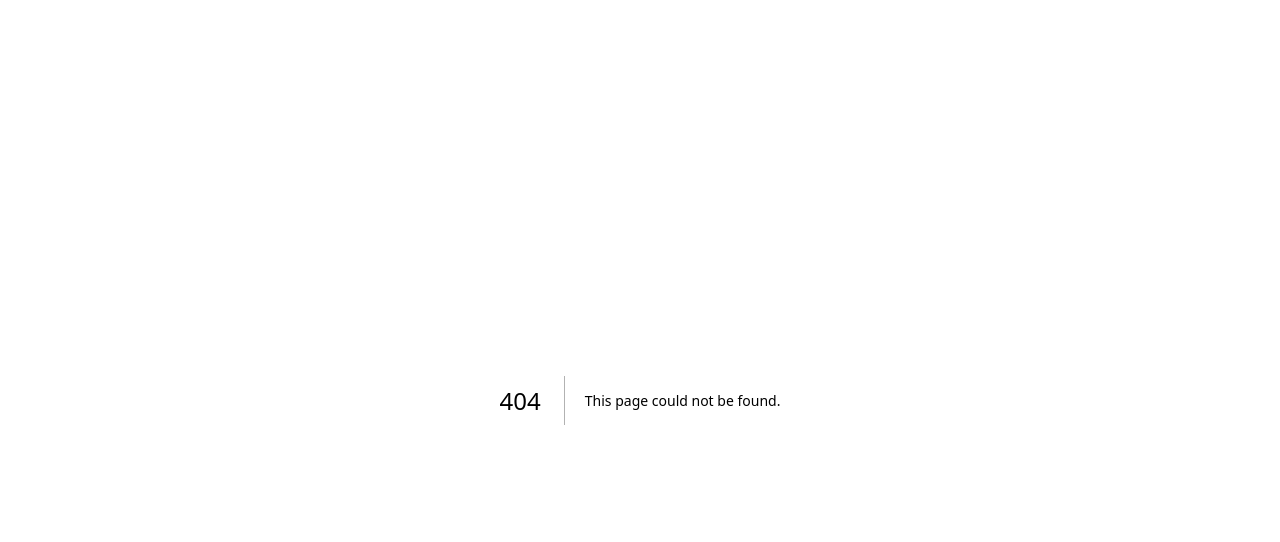
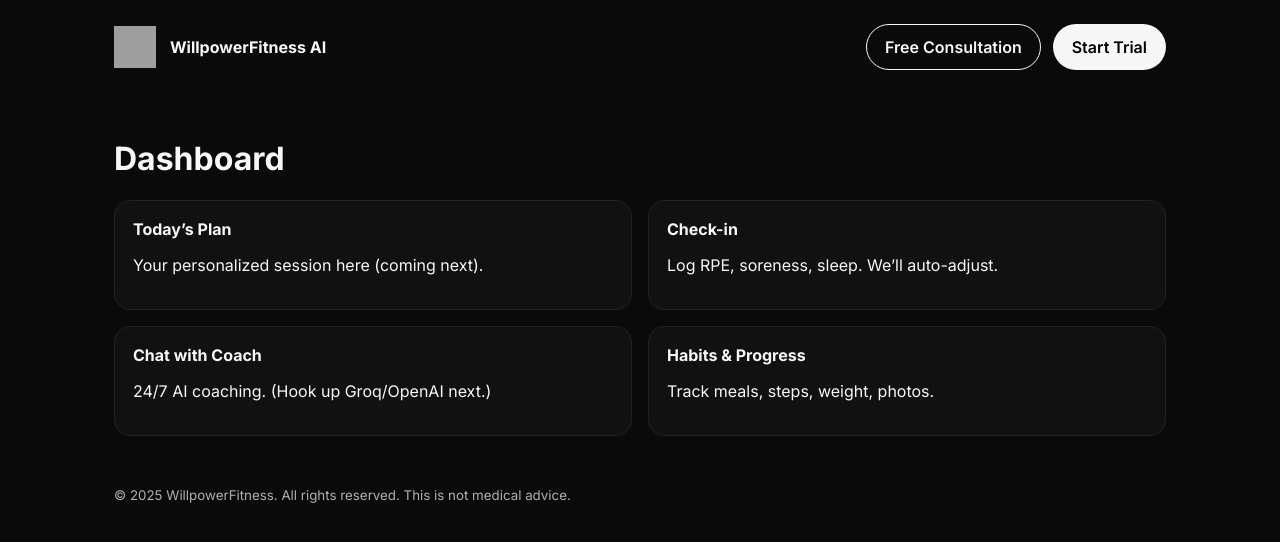
Before and after one commit to WillpowerfitnessAI/willpowerfitness-frontend, a Next.js app: page /dashboard in a window 1280 px wide. Before the commit this address had no page. Shown: the top 542 px of the page. Built offline with nearby package versions, Linux system fonts and the light colour scheme; grey boxes are pictures that could not be loaded.

Commit message:
Create index.js

```diff
--- /dev/null
+++ b/pages/dashboard/index.js
@@ -0,0 +1,28 @@
+// pages/dashboard/index.js
+import Layout from '../../components/Layout';
+
+export default function Dashboard(){
+  return (
+    <Layout>
+      <h1>Dashboard</h1>
+      <div className="grid grid-2" style={{marginTop:16}}>
+        <div className="card">
+          <strong>Today’s Plan</strong>
+          <p className="muted">Your personalized session here (coming next).</p>
+        </div>
+        <div className="card">
+          <strong>Check-in</strong>
+          <p className="muted">Log RPE, soreness, sleep. We’ll auto-adjust.</p>
+        </div>
+        <div className="card">
+          <strong>Chat with Coach</strong>
+          <p className="muted">24/7 AI coaching. (Hook up Groq/OpenAI next.)</p>
+        </div>
+        <div className="card">
+          <strong>Habits & Progress</strong>
+          <p className="muted">Track meals, steps, weight, photos.</p>
+        </div>
+      </div>
+    </Layout>
+  );
+}
```
